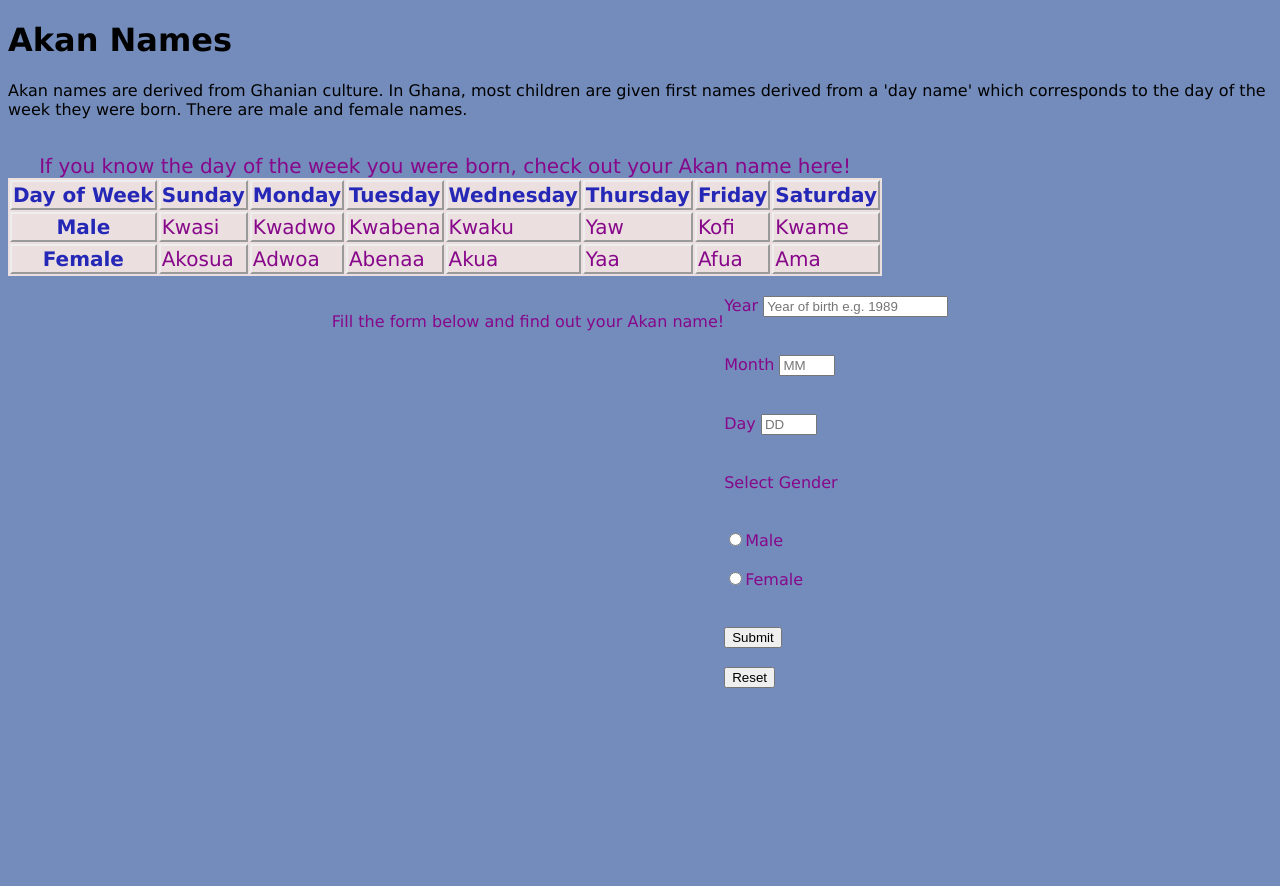
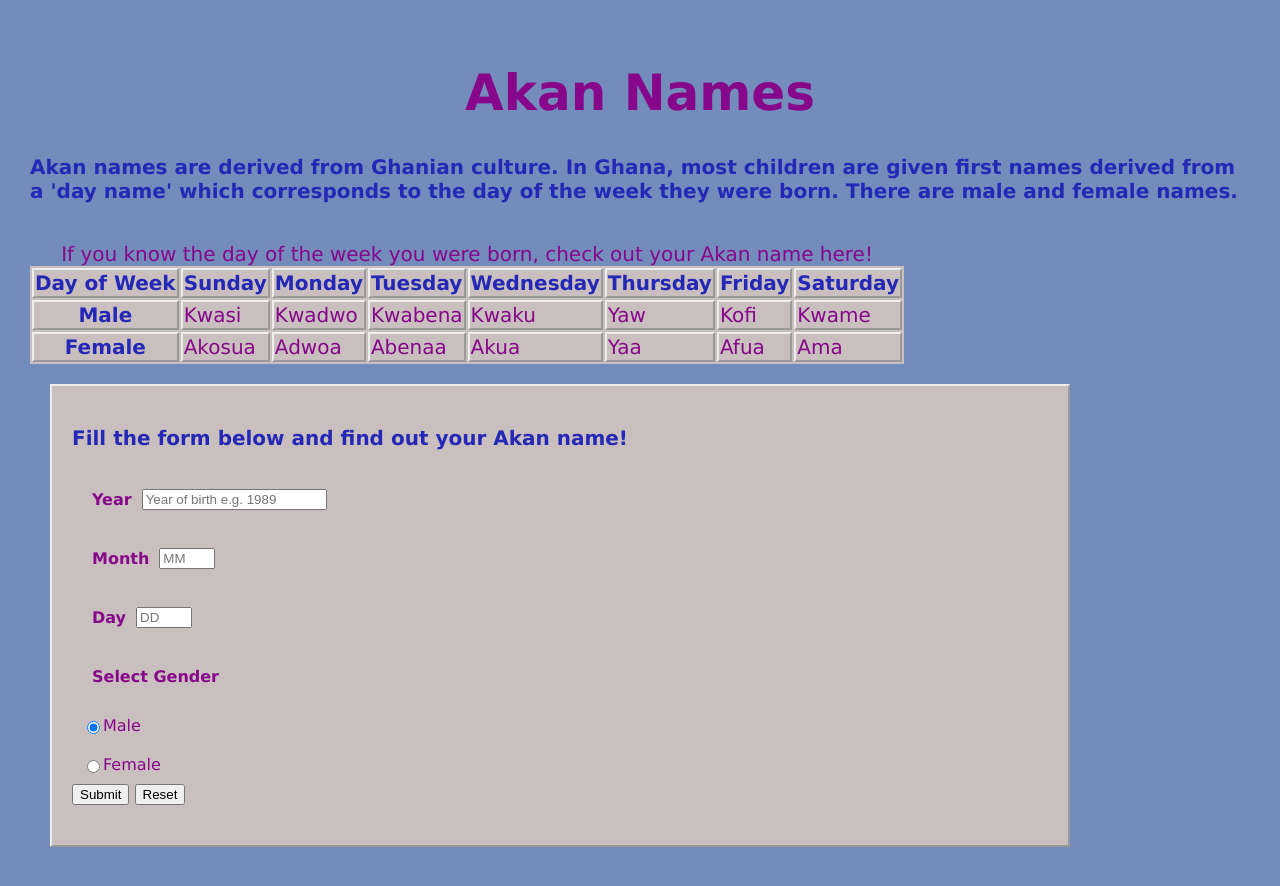
Before and after one commit to Esther-Anyona/Akan_Web_App, a plain HTML site: page index.html in a window 1280 px wide. Before the commit the page ends 800 px from the top, so only its background shows below. Drawn offline with Linux system fonts and the light colour scheme.

Commit message:
Add styles for the page, form and table data well displayed

```diff
--- a/CSS/index.css
+++ b/CSS/index.css
@@ -2,9 +2,24 @@ body{
   background-color: rgb(115, 140, 187);
   font-family: 'Lucida Sans', 'Lucida Sans Regular', 'Lucida Grande', 'Lucida Sans Unicode', Geneva, Verdana, sans-serif;
   height: 100%;
+  margin: 20px;
+  padding: 10px;
+}
+
+h1{
+  color:rgb(135, 7, 139);
+  font-size: 50px;
+  font-weight: bolder;
+  text-align: center;
+}
+
+p{
+  color: rgb(37, 40, 182);
+  font-weight: bold;
+  font-size: 20px;
 }
 table{
-  background-color: rgb(236, 223, 223);
+  background-color: rgb(202, 191, 191);
   /* border: 2px solid blue; */
   font-size: 20px;
   color: rgb(135, 7, 139);
@@ -20,11 +35,20 @@ th, .bold{
 }
 
 .container{
-  display:flex;
-  justify-content: center;
-  margin: 0 auto;
+  background-color: rgb(202, 191, 191);
+  margin: 20px;
   padding: 20px;
   width: 80%;
   color: rgb(135, 7, 139);
+  border: 2px outset;
+}
+.form-group{
+  display: flex;
+  align-items: center;
+  padding: 10px;
+}
 
+label{
+  font-weight: 800;
+  padding: 10px;
 }
--- a/index.html
+++ b/index.html
@@ -46,42 +46,32 @@
   </table>
   <div class="container">
     <p>Fill the form below and find out your Akan name!</p>
-    <form id="form">
+    <form action="submit" id="form">
       <div class="form-group">
         <label for="Year">Year</label>
-        <input type="number" placeholder="Year of birth e.g. 1989" id="year"><br><br>
+        <input type="number" placeholder="Year of birth e.g. 1989" id="year">
       </div>
-      <br>
       <div class="form-group">
         <label for="Month">Month</label>
-        <input type="number" placeholder="MM" id="month" min="1" max="12"><br><br>
+        <input type="number" placeholder="MM" id="month" min="1" max="12">
       </div>
-      <br>
       <div class="form-group">
         <label for="Day">Day</label>
         <input type="number" placeholder="DD" id="day" min="1" max="31">
       </div>
-      <br>
-      <br>
       <div class="form-group">
         <label for="Gender">Select Gender</label>
       </div>
-      <br>
-      <br>
       <div class="form-group">
-        <input type="radio" name="gender" value="Male">Male
+        <input type="radio" name="male" value="Male" checked>Male
       </div>
-      <br>
       <div class="form-group">
-        <input type="radio" name="gender" value="Fale">Female
+        <input type="radio" name="female" value="Female">Female
       </div>
-      <br>
-      <br>
       <button type="submit" class="btn-default">Submit</button>
-      <br>
-      <br>
       <button type="reset" class="btn-default">Reset</button>
     </form>
+    <p id="results"></p>
   </div>
   <script src="scripts.js"></script>
 </body>
--- a/scripts.js
+++ b/scripts.js
@@ -4,8 +4,22 @@ const femaleNames= ["Akosua", "Adwoa", "Abenaa", "Akua", "Yaa", "Afua", "Ama"];
 let day= document.getElementById("day");
 let month= document.getElementById("month");
 let year= document.getElementById("year");
-// let d=Math.floor(((year.slice(0,2)/4) - 2*(year.slice(0,2))-1)+ (5*(year.slice(2,4))/4)+ ((26*(month+1)/10)) + day) %7;
-var formData= document.getElementById('form');
+let male= document.getElementsByName('male');
+let female= document.getElementsByName("female")
+
+  function dayOfTheWeek () {
+    CC= parseInt(year.substring(0,2));
+    YY= parseInt(year.substring(0,2));
+    MM= parseInt(month);
+    DD= parseInt(date);
+    d= (((CC/4)-2*CC-1)+((5*YY/4))+((26*(MM+1)/10))+DD)%7;
+    console.log(d);
+    return (Math.floor(d));
+  }
+
+
+
+  var formData= document.getElementById('form');
 formData.addEventListener('submit', function (){
   var myDay= day.value;
   var myMonth= month.value;
@@ -20,14 +34,11 @@ formData.addEventListener('submit', function (){
   else{
     return true;
   }
+  let results= d;
   });
 
-  function dayOfTheWeek () {
-    CC= parseInt(year.substring(0,2));
-    YY= parseInt(year.substring(0,2));
-    MM= parseInt(month);
-    DD= parseInt(date);
-    d= (((CC/4)-2*CC-1)+((5*YY/4))+((26*(MM+1)/10))+DD)%7;
-    console.log(d);
-    return (Math.floor(d));
-  }
+
+formData.onsubmit ()
+if (dayOfWeek[0] && maleNames[0] ) {
+  alert("Kwasi");
+}
```
